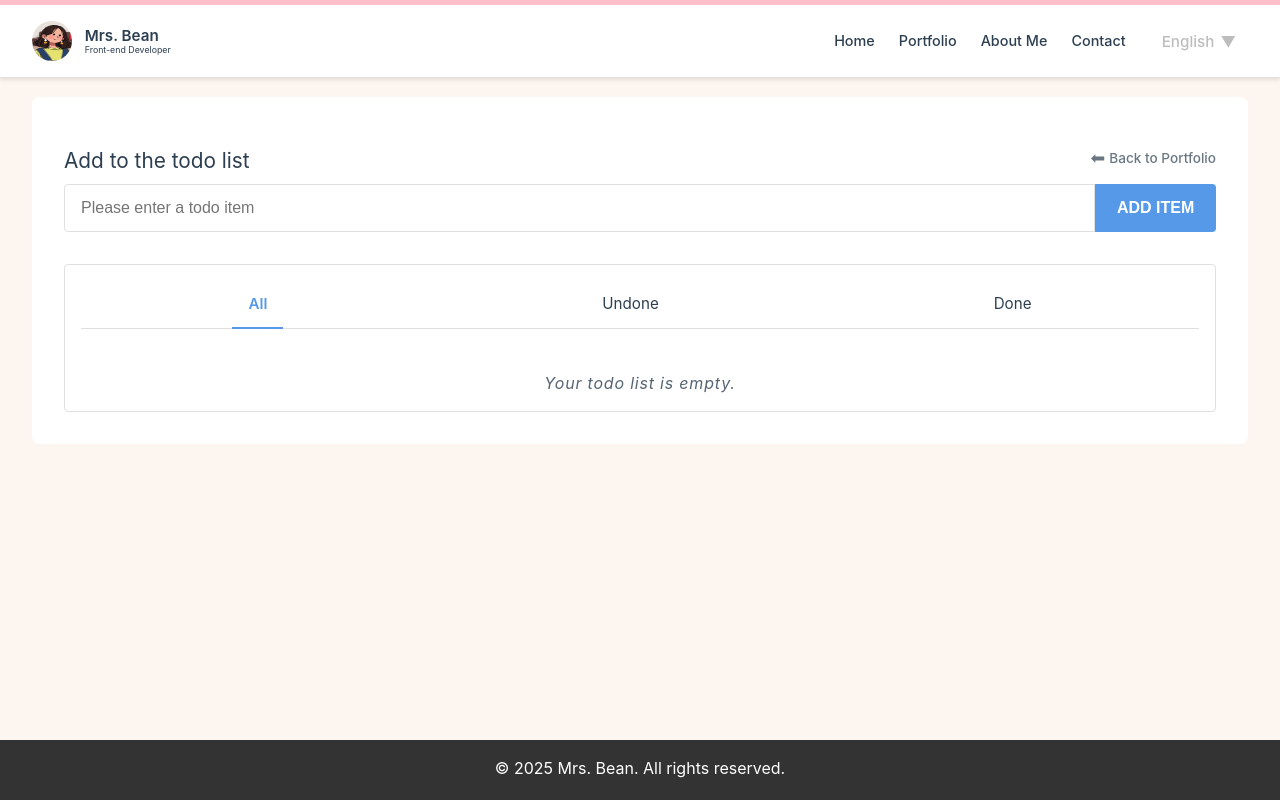
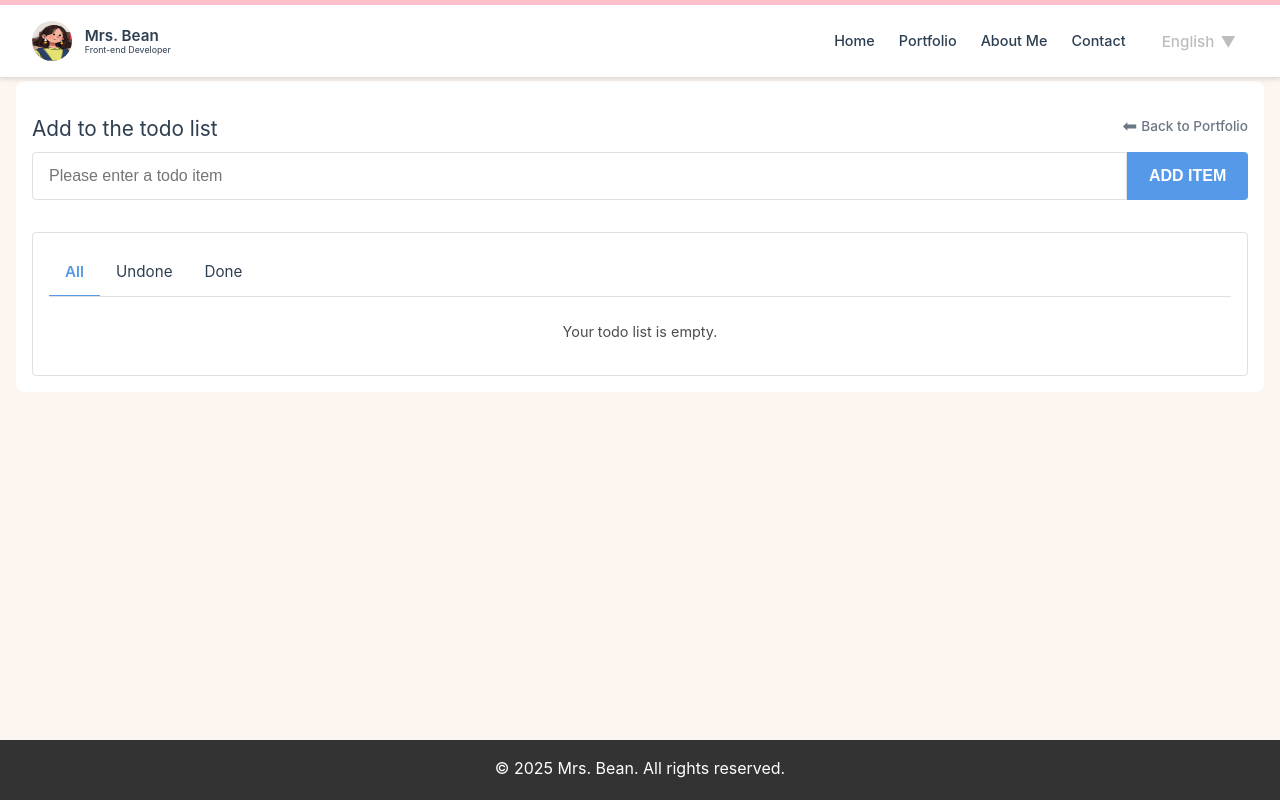
Before and after one commit to ooBean/portfolio-vue3-vite, a Vue app: page /portfolio/Todo in a window 1280 px wide. Built offline with nearby package versions, Linux system fonts and the light colour scheme.

Commit message:
fix: optimize Todo and PreviewCard components for smooth preview mode with hidden scrollbars and refined animations

```diff
--- a/src/views/portfolio/Todo.vue
+++ b/src/views/portfolio/Todo.vue
@@ -1,9 +1,9 @@
 <template>
-  <div class="todo">
+  <div class="todo" :preview="previewMode">
     <form class="todolist-form" @submit.prevent="addItem">
       <div class="form-header">
         <label for="newitem">{{ t('portfolio.todolist.add_item_label') }}</label>
-        <BackLink component="todolist" class="top-right-link" />
+        <BackLink v-if="!hideBackLink" component="todolist" class="top-right-link" />
       </div>
       <div class="form-input-group">
         <input
@@ -31,7 +31,7 @@
         </li>
       </ul>
 
-      <transition-group name="todolist" tag="ul" class="todolist-items" v-if="filteredTodo.length">
+      <transition-group name="todolist" tag="ul" mode="out-in" class="todolist-items" v-if="filteredTodo.length">
         <li
           v-for="item in filteredTodo"
           :key="item.id"
@@ -51,26 +51,27 @@
   </div>
 </template>
 
-<script setup lang="ts">
-import { ref, computed, watch, onMounted } from 'vue';
+<script setup lang="ts" name="Todo">
+import { ref, computed, watch, onMounted, defineProps } from 'vue';
 import { useI18n } from 'vue-i18n';
+import { useUiStore } from '@/store/modules/uiStore';
 import BackLink from '@/components/common/BackLink.vue';
 
-// 国际化
+const props = defineProps({
+  previewMode: { type: Boolean, default: false },
+  hideBackLink: { type: Boolean, default: false }
+});
+
 const { t } = useI18n();
+const uiStore = useUiStore();
 
-// 待办事项输入内容
+const currentTheme = computed(() => uiStore.theme);
+
 const newitem = ref('');
-
-// 待办事项列表
 const todo = ref<Array<{ id: number; label: string; done: boolean }>>([]);
-
-// 筛选状态，默认显示全部
 const sortByStatus = ref('all');
-
 const STORAGE_KEY = 'portfolio-todo-items';
 
-// 初始化时尝试从 sessionStorage 恢复保存的待办事项
 onMounted(() => {
   const sessionData = sessionStorage.getItem(STORAGE_KEY);
   if (sessionData) {
@@ -82,7 +83,6 @@ onMounted(() => {
   }
 });
 
-// 数据变化时，同步保存到 sessionStorage
 watch(
   todo,
   (newVal) => {
@@ -91,7 +91,6 @@ watch(
   { deep: true }
 );
 
-// 根据当前筛选状态筛选待办事项
 const filteredTodo = computed(() => {
   if (sortByStatus.value === 'work') {
     return todo.value.filter((item) => !item.done);
@@ -102,7 +101,6 @@ const filteredTodo = computed(() => {
   return [...todo.value].sort((a, b) => Number(a.done) - Number(b.done));
 });
 
-// 添加新待办项
 function addItem() {
   if (newitem.value.trim()) {
     todo.value.push({ id: Date.now(), label: newitem.value.trim(), done: false });
@@ -110,7 +108,6 @@ function addItem() {
   }
 }
 
-// 切换待办项完成状态
 function toggleDone(item: { id: number; done: boolean }) {
   const index = todo.value.findIndex((t) => t.id === item.id);
   if (index !== -1) {
@@ -118,28 +115,26 @@ function toggleDone(item: { id: number; done: boolean }) {
   }
 }
 
-// 删除待办项
 function removeItem(id: number) {
   todo.value = todo.value.filter((item) => item.id !== id);
 }
 
-// 设置筛选状态
 function setStatus(status: string) {
   sortByStatus.value = status;
 }
 </script>
 
 <style lang="scss" scoped>
-@use '@/assets/styles/variables.scss' as *;
+@import '@/assets/styles/variables.scss';
 
 .todo {
-  margin: 2rem;
-  padding: 2rem;
-  background: var(--chat-bg, $chat-theme-light-bg);
-  color: var(--chat-text-color, $chat-theme-light-text-color);
+  margin: 1rem !important;
+  padding: 1rem !important;
+  background-color: var(--todolist-bg, $todolist-theme-light-bg);
+  color: var(--todolist-text-color, $todolist-theme-light-text-color);
   border-radius: 8px;
-  max-height: calc(100vh - 180px);
-  overflow-y: auto;
+  max-height: none !important;
+  overflow: visible !important;
   scrollbar-width: none;
   -ms-overflow-style: none;
 
@@ -171,11 +166,15 @@ function setStatus(status: string) {
 
     .form-input-group {
       display: flex;
+      flex-wrap: nowrap;
     }
 
     input[type="text"] {
-      // More specific selector
+      min-width: 0;
       flex-grow: 1;
+      overflow: hidden;
+      text-overflow: ellipsis;
+      white-space: nowrap;
       border: 1px solid var(--todolist-form-input-border);
       background: var(--todolist-form-input-bg);
       color: var(--todolist-form-input-text);
@@ -188,7 +187,9 @@ function setStatus(status: string) {
     }
 
     button[type="submit"] {
-      // More specific selector
+      white-space: nowrap;
+      flex-shrink: 0;
+      min-width: 60px;
       padding: 0 1.3rem;
       border: 1px solid var(--todolist-form-button-border);
       background: var(--todolist-form-button-bg);
@@ -208,12 +209,10 @@ function setStatus(status: string) {
   }
 
   .todolist-empty {
-    margin-top: 2.6rem;
+    margin: 1rem 0;
+    font-size: 0.9rem;
+    color: var(--todolist-empty-text-color, rgba(0, 0, 0, 0.7));
     text-align: center;
-    letter-spacing: .05em;
-    font-style: italic;
-    opacity: 0.8;
-    color: inherit;
   }
 
   .todolist-content {
@@ -222,85 +221,139 @@ function setStatus(status: string) {
     border: 1px solid var(--todolist-form-input-border);
     border-radius: 4px;
     padding: 1em;
+    max-height: 280px !important;
+    overflow-y: auto !important;
+    overflow-x: hidden !important;
 
     .tab {
       display: flex;
-      justify-content: space-around; // 使用 space-around 使各项间距更均匀
-      list-style-type: none; // 去掉 li 的默认项目符号 (点)
-      padding: 0; // 移除 ul 的默认内边距
-      margin: 0 0 1.5rem 0; // 移除 ul 的默认外边距，并在底部添加一些间距
-      border-bottom: 1px solid var(--todolist-form-input-border); // 在整个 tab 栏下方添加一条分割线
-
-      li {
-        padding: 0.75rem 1rem; // 为 li 设置内边距，增大点击区域
+      justify-content: flex-start;
+      list-style-type: none;
+      padding: 0;
+      margin: 0 0 1.5rem 0;
+      border-bottom: 1px solid var(--todolist-form-input-border);
+      overflow-x: auto !important;
+      -webkit-overflow-scrolling: touch;
+      scrollbar-width: none; /* Firefox */
+      -ms-overflow-style: none; /* IE and Edge */
+      white-space: nowrap;
+    }
+    .tab::-webkit-scrollbar {
+      display: none; /* Chrome, Safari, Opera */
+      width: 0px;
+      height: 0px;
+    }
+    .tab li {
+      padding: 0.75rem 1rem;
       cursor: pointer;
-        position: relative; // 为 ::after 伪元素定位
-        color: var(--todolist-tab-text-color, var(--todolist-text-color)); // 标签文字颜色
+      position: relative;
+      color: var(--todolist-tab-text-color, var(--todolist-text-color));
       font-size: 0.95rem;
-        transition: color 0.2s ease-in-out;
+      transition: color 0.3s cubic-bezier(0.77, 0, 0.175, 1);
       text-align: center;
-
-        // 下划线伪元素
-        &::after {
+    }
+    .tab li::after {
       content: '';
       position: absolute;
-          bottom: -1px; // 将下划线定位在 li 底部 (可调整使其紧贴边框或略微偏移)
+      bottom: -1px;
       left: 0;
       width: 100%;
-          height: 2px; // 下划线厚度
-          background-color: var(--todolist-form-button-bg); // 使用您的主题主色
-          transform: scaleX(0); // 初始状态下划线宽度为0 (隐藏)
-          transform-origin: center; // 从中心扩展动画
-          transition: transform 0.25s ease-out; // 过渡动画
+      height: 2px;
+      background-color: var(--todolist-form-button-bg);
+      transform: scaleX(0);
+      transform-origin: center;
+      transition: transform 0.4s cubic-bezier(0.77, 0, 0.175, 1);
     }
-
-        &:hover {
-          color: var(--todolist-form-button-bg); // 鼠标悬停时文字颜色变为主题色
-
-          &::after {
-            transform: scaleX(1); // 鼠标悬停时显示下划线
+    .tab li:hover {
+      color: var(--todolist-form-button-bg);
     }
+    .tab li:hover::after {
+      transform: scaleX(1);
     }
-
-        &.active {
-          color: var(--todolist-form-button-bg); // active状态的文字颜色
-          font-weight: 600; // active状态的文字加粗
-
-          &::after {
-            transform: scaleX(1); // active状态下划线保持显示
+    .tab li.active {
+      color: var(--todolist-form-button-bg);
+      font-weight: 600;
+      transition: none;
     }
-        }
-      }
+    .tab li.active::after {
+      transform: scaleX(1);
     }
 
     .todolist-items {
       list-style: none;
       padding: 0;
       margin: 0;
+      max-height: 260px;
+      overflow-y: auto;
+      padding-right: 8px; /* Add slight padding to avoid scrollbar overlap */
+      scrollbar-width: none; /* Firefox */
+      -ms-overflow-style: none; /* IE and Edge */
+      &::-webkit-scrollbar {
+        display: none; /* Chrome, Safari, Opera */
+        width: 0px !important;
+        height: 0px !important;
+      }
+    }
+  }
+}
 
+// 添加过渡动画
+.todolist-move,
+.todolist-enter-active,
+.todolist-leave-active {
+  transition: transform 550ms cubic-bezier(0.77, 0, 0.175, 1), opacity 550ms cubic-bezier(0.77, 0, 0.175, 1);
+  will-change: transform, opacity;
+}
+
+.todolist-enter-from,
+.todolist-leave-to {
+  transform: translateX(20px);
+  opacity: 0;
+}
+
+.todolist-enter-to,
+.todolist-leave-from {
+  transform: translateX(0);
+  opacity: 1;
+}
+
+// 改用v-show管理任务项显隐，动画通过opacity和transform实现
 .todolist-item {
   display: flex;
   align-items: center;
   justify-content: space-between;
-        padding: 0.75rem 1rem;
+  padding: 0.5rem 0;
   margin: 0.5rem 0;
   border-radius: 4px;
-        transition: background-color 0.2s ease, transform 0.1s ease;
-        cursor: pointer; // 添加指针样式表明可点击
-
-        &:hover {
-          background-color: var(--todolist-item-hover-bg, rgba(0, 0, 0, 0.03));
-          transform: translateX(2px);
+  cursor: pointer;
+  transition: opacity 400ms cubic-bezier(0.77, 0, 0.175, 1), transform 400ms cubic-bezier(0.77, 0, 0.175, 1);
+  opacity: 1;
+}
+.todolist-item[style*="display: none"] {
+  opacity: 0;
+  transform: translateX(20px);
+  pointer-events: none;
 }
 
-        .checkbox {
-          display: flex;
-          align-items: center;
+// Subtle hover effect for list items
+.todolist-item:hover {
+  background-color: var(--todolist-item-hover-bg, rgba(0, 0, 0, 0.03));
+  transform: translateX(1px);
+}
+
+// Delete button styling and stable interaction with opacity transitions
+.todolist-item .delete {
+  opacity: 0;
+  transition: opacity 300ms ease;
   cursor: pointer;
-          flex: 1;
-          pointer-events: none; // 防止checkbox区域触发自己的点击事件
+  padding: 0 8px;
+}
+.todolist-item:hover .delete {
+  opacity: 1;
+}
 
-          input[type="checkbox"] {
+// Checkbox styling refined for smooth transitions
+.todolist-item .checkbox input[type="checkbox"] {
   position: relative;
   width: 20px;
   height: 20px;
@@ -310,13 +363,13 @@ function setStatus(status: string) {
   border: 2px solid var(--todolist-checkbox-border, #ddd);
   border-radius: 4px;
   transition: all 0.2s ease;
-            pointer-events: auto; // 恢复checkbox本身的点击事件
-
-            &:checked {
-              background-color: $primary-color;
-              border-color: $primary-color;
-
-              &::after {
+  pointer-events: auto;
+}
+.todolist-item .checkbox input[type="checkbox"]:checked {
+  background-color: var(--primary-color, #3b82f6);
+  border-color: var(--primary-color, #3b82f6);
+}
+.todolist-item .checkbox input[type="checkbox"]:checked::after {
   content: '';
   position: absolute;
   left: 6px;
@@ -327,80 +380,14 @@ function setStatus(status: string) {
   border-width: 0 2px 2px 0;
   transform: rotate(45deg);
 }
+
+// 设置变量默认值
+:root {
+  --todo-item-height: auto;
+  --todo-item-padding-vertical: 0.5rem;
+  --todo-item-margin-vertical: 0.5rem;
 }
 
-            &:hover {
-              border-color: $primary-color;
-            }
-          }
-
-          span {
-            font-size: 1rem;
-            transition: color 0.2s ease;
-          }
-        }
-
-        &:has(input:checked) span {
-          color: var(--todolist-text-color-checked, #999);
-          text-decoration: line-through;
-        }
-
-        .delete {
-          opacity: 0;
-          width: 24px;
-          height: 24px;
-          border-radius: 4px;
-          position: relative;
-          transition: opacity 0.2s ease, background-color 0.2s ease;
-
-          &::before,
-          &::after {
-            content: '';
-            position: absolute;
-            width: 2px;
-            height: 14px;
-            background-color: var(--todolist-delete-color, #666);
-            top: 50%;
-            left: 50%;
-          }
-
-          &::before {
-            transform: translate(-50%, -50%) rotate(45deg);
-          }
-
-          &::after {
-            transform: translate(-50%, -50%) rotate(-45deg);
-          }
-
-          &:hover {
-            background-color: var(--todolist-delete-hover-bg, rgba(0, 0, 0, 0.05));
-          }
-        }
-
-        &:hover .delete {
-          opacity: 1;
-        }
-      }
-    }
-  }
-}
-
-// 添加过渡动画
-.todolist-move,
-.todolist-enter-active,
-.todolist-leave-active {
-  transition: all 0.5s ease;
-}
-
-.todolist-enter-from,
-.todolist-leave-to {
-  opacity: 0;
-  transform: translateX(-30px);
-}
-
-.todolist-leave-active {
-  position: absolute;
-}
 @media (max-width: 768px) {
   .todo {
     padding: 1rem;
```
Also changed, not shown: src/components/common/PreviewCard.vue (+11 -6 lines). Lines whose indentation alone changed are shown as unchanged.
